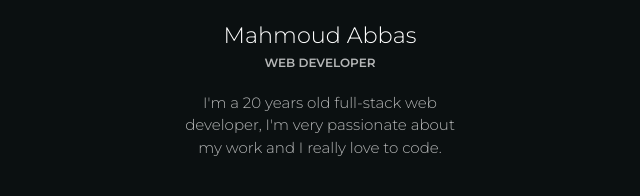
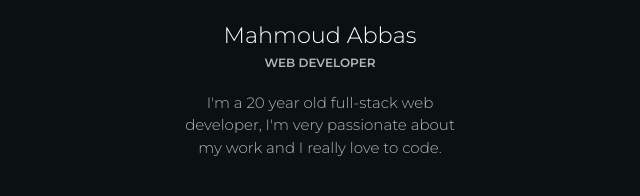
Before and after one commit to mahmoud717/mahmoud717.github.io, a plain HTML site: page index.html in a window 1280 px wide. Shown: the part 4386-4582 px from the top of the page, 320-960 px from the left. Drawn offline with Linux system fonts and the light colour scheme; some packages are replaced by stand-ins of ours.

Commit message:
little tweek

```diff
--- a/index.html
+++ b/index.html
@@ -435,7 +435,7 @@
                     </div>
                   </a>
                   <p class="card-description text-center">
-                    I'm a 20 years old full-stack web developer, I'm very
+                    I'm a 20 year old full-stack web developer, I'm very
                     passionate about my work and I really love to code.
                   </p>
                 </div>
```
